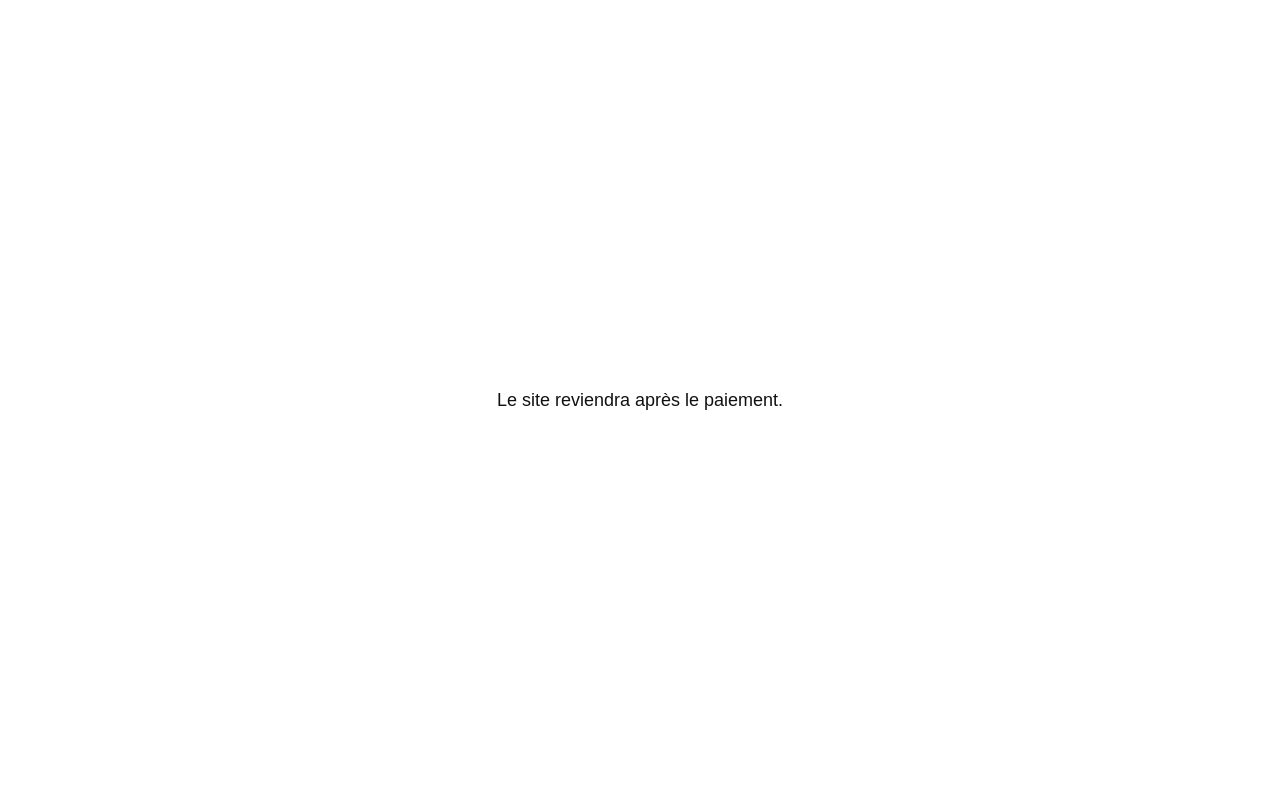
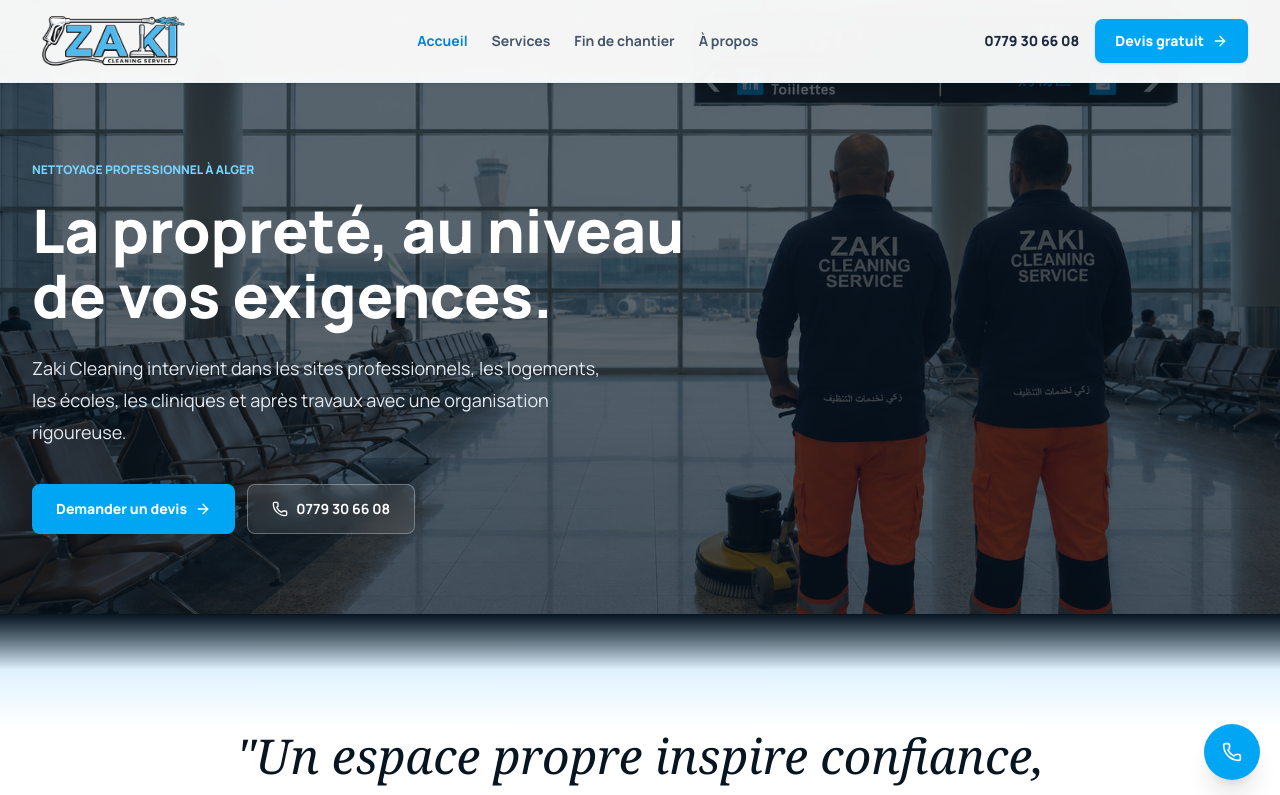
Before and after one commit to RENOLIX/lumiereclean.github.io, a React (Vite) app: page / in a window 1280 px wide. Shown: the top 795 px of the page. Built offline with nearby package versions, Linux system fonts and the light colour scheme.

Commit message:
Revert "Temporarily disable site"
This reverts commit 6d996da112d610a7670ea63d7aad83956fab2559.

```diff
--- a/src/App.tsx
+++ b/src/App.tsx
@@ -1,5 +1,24 @@
-import Maintenance from "./pages/Maintenance";
+import { BrowserRouter, Route, Routes } from "react-router-dom";
+import Index from "./pages/Index";
+import AboutPage from "./pages/about/page";
+import ChantierPage from "./pages/chantier/page";
+import DevisPage from "./pages/devis/page";
+import ServicesPage from "./pages/services/page";
+import NotFound from "./pages/NotFound";
+import PrixPage from "./pages/PrixPage";
 
 export default function App() {
-  return <Maintenance />;
+  return (
+    <BrowserRouter basename={import.meta.env.BASE_URL}>
+      <Routes>
+        <Route path="/" element={<Index />} />
+        <Route path="/services" element={<ServicesPage />} />
+        <Route path="/nettoyage-apres-chantier" element={<ChantierPage />} />
+        <Route path="/about" element={<AboutPage />} />
+        <Route path="/devis" element={<DevisPage />} />
+        <Route path="/prix" element={<PrixPage />} />
+        <Route path="*" element={<NotFound />} />
+      </Routes>
+    </BrowserRouter>
+  );
 }
--- a/src/pages/Maintenance.tsx
+++ /dev/null
@@ -1,9 +0,0 @@
-import "./maintenance.css";
-
-export default function Maintenance() {
-  return <main className="maintenance-page">
-    <div className="maintenance-content">
-      <p>Le site reviendra après le paiement.</p>
-    </div>
-  </main>;
-}
--- a/src/pages/maintenance.css
+++ /dev/null
@@ -1 +0,0 @@
-.maintenance-page{display:grid;min-height:100vh;place-items:center;padding:24px;background:#fff;color:#111;font-family:Arial,sans-serif;text-align:center}.maintenance-content p{margin:0;font-size:18px;line-height:1.5}
```
